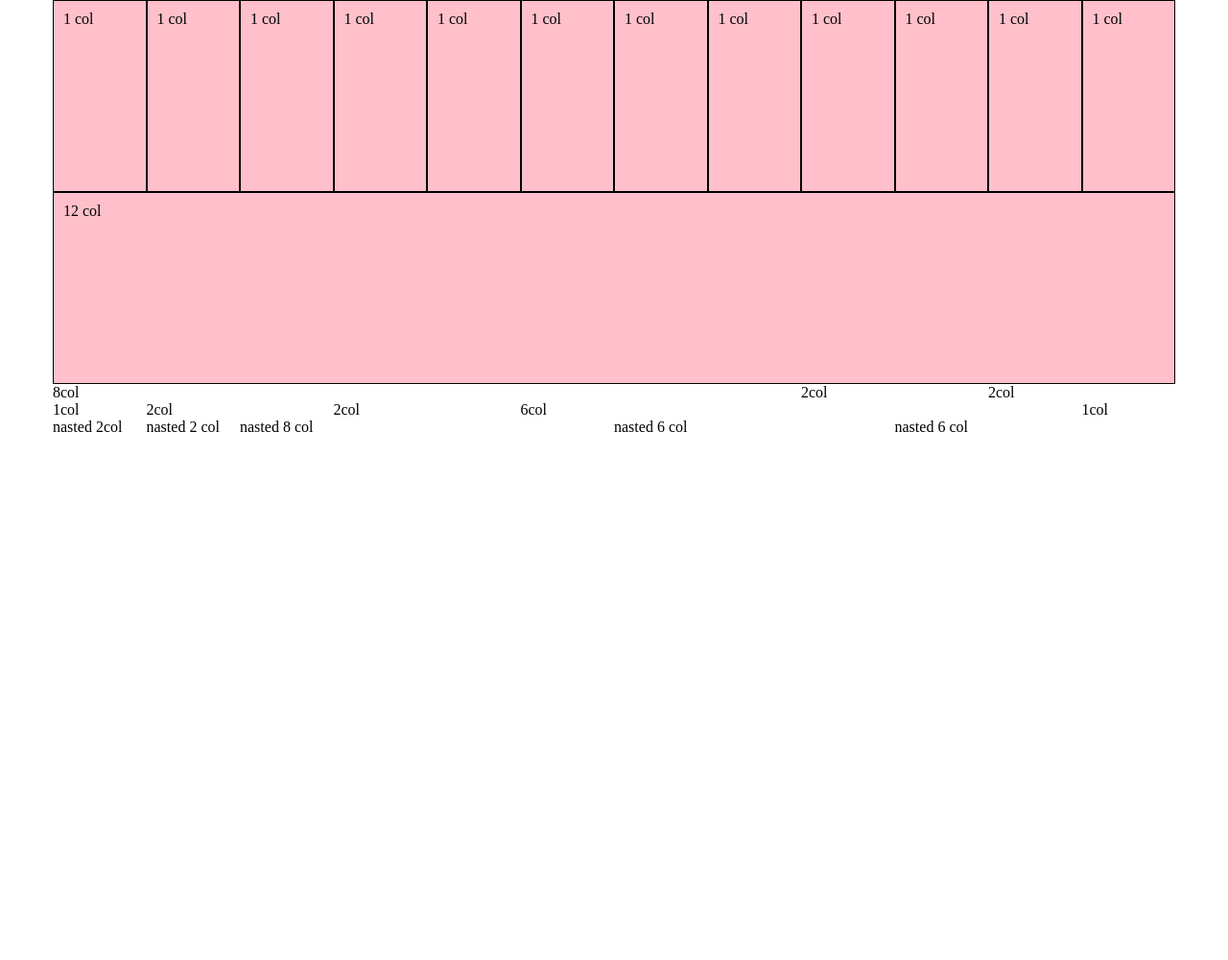
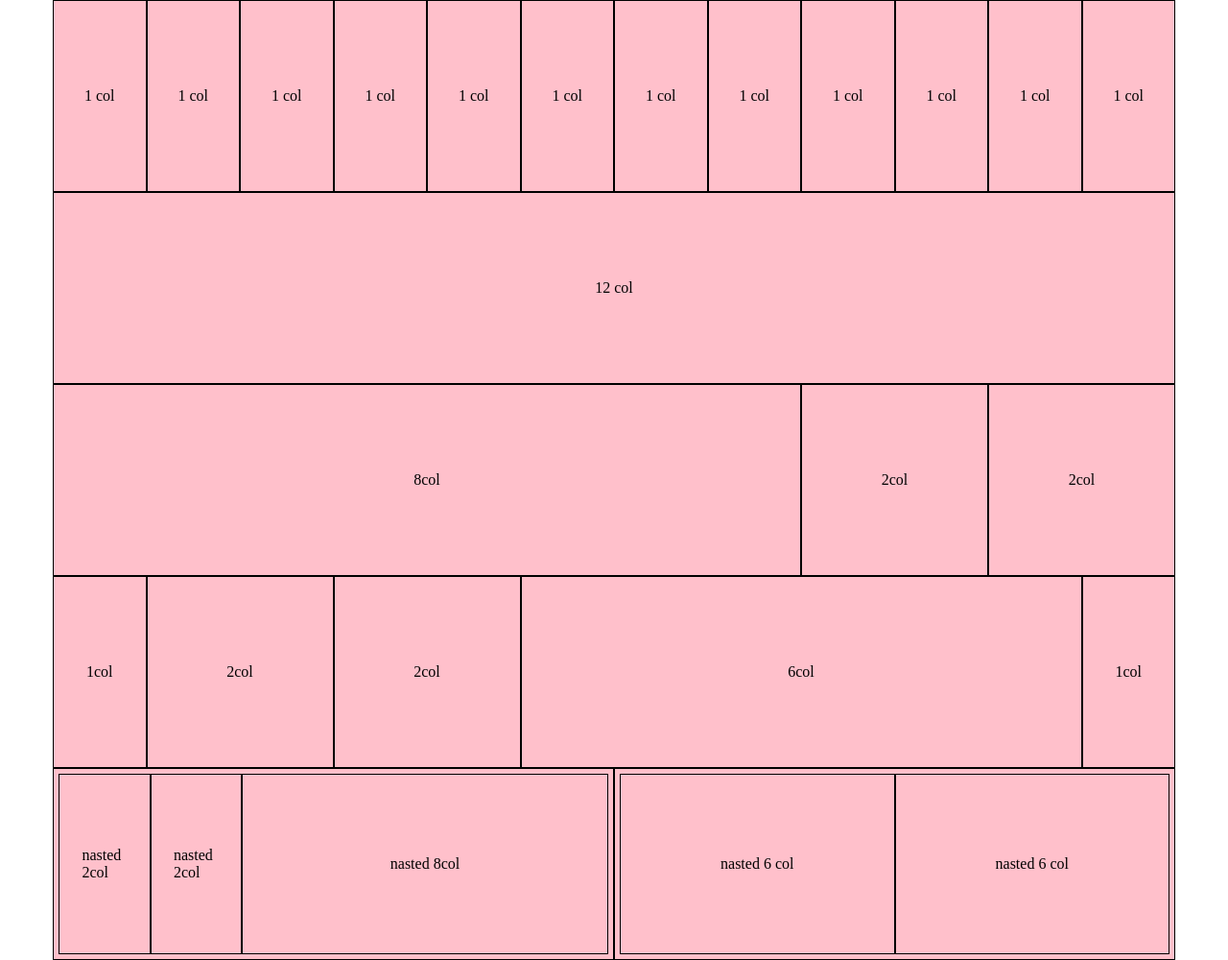
Before and after one commit to merlino79/html-css-12bool, a plain HTML site: page index.html in a window 1280 px wide. Shown: the whole page at 96% size. Before the commit the page ends 800 px from the top, so only its background shows below. Drawn offline with Linux system fonts and the light colour scheme.

Commit message:
problema di classi

```diff
--- a/css/style.css
+++ b/css/style.css
@@ -4,7 +4,8 @@
   background-color: pink;
   border: 1px solid black;
   height: 100%;
-  padding: 10px;
+  min-height: 30px;
+  padding: 5px;
   position: relative;
 
 }
@@ -14,3 +15,15 @@
 .debug.container{
   height: 200px;
 }
+
+.debug [class*="col-"] > span{
+  position: absolute;
+  top: 50%;
+  left: 50%;
+  transform: translate(-50%, -50%);
+}
+
+.debug.container [class*="col-"] > .container.special{
+  background-color: aquamarine;
+
+}
--- a/index.html
+++ b/index.html
@@ -36,7 +36,7 @@
 
   <!-- terza sezione -->
 
-  <div class="container">
+  <div class="container debug">
     <div class="col-8"><span> 8col </span></div>
     <div class="col-2"><span> 2col </span></div>
     <div class="col-2"><span> 2col </span></div>
@@ -45,7 +45,7 @@
 
   <!-- quarta sezione  -->
 
-  <div class="container">
+  <div class="container debug">
     <div class="col-1"><span> 1col </span></div>
     <div class="col-2"><span> 2col </span></div>
     <div class="col-2"><span> 2col </span></div>
@@ -55,24 +55,29 @@
 
   <!-- quinta sezione -->
 
-  <div class="container">
+  <div class="container debug">
     <div class="col-6">
-      <div class="container">
+      <div class="container special">
         <div class="col-2"><span>nasted 2col</span></div>
-      <div class="col-2"> <span>nasted 2 col </span> </div>
-      <div class="col-8"> <span>nasted 8 col <span> </div>
+      <div class="col-2"> <span>nasted 2col </span> </div>
+      <div class="col-8"> <span>nasted 8col <span> </div>
       </div>
 
 
     </div>
-    <div class="col-6">
-      <div class="container">
-        <div class="col-6 "><span>nasted 6 col</span></div>
-      <div class="col-6 "></span>nasted 6 col</span></div>
+    <div class="container debug">
+      <div class="col-6">
+        <div class="container special">
+          <div class="col-6 "><span>nasted 6 col</span></div>
+
+         <div class="col-6 "><span>nasted 6 col</span></div>
+        </div>
+
+
       </div>
 
+    </div>
 
-    </div>
   </div>
 
 
```
